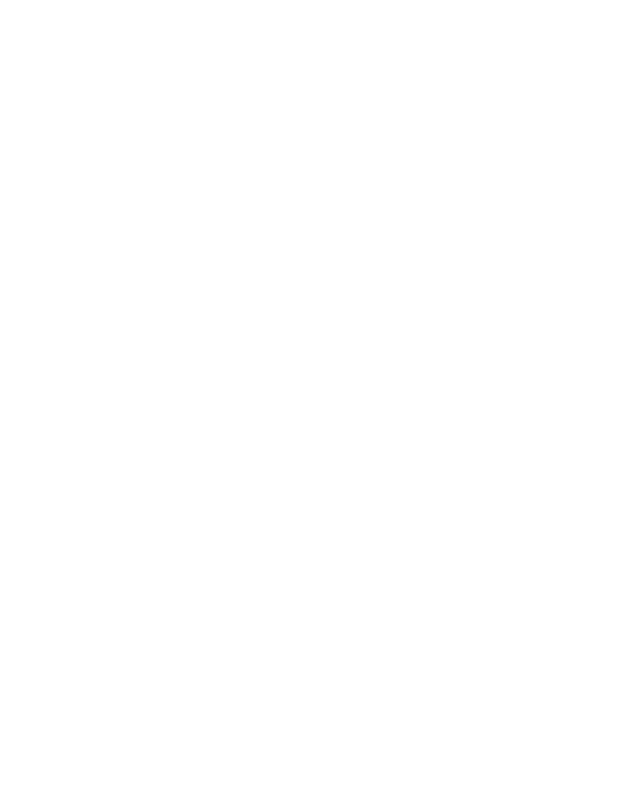
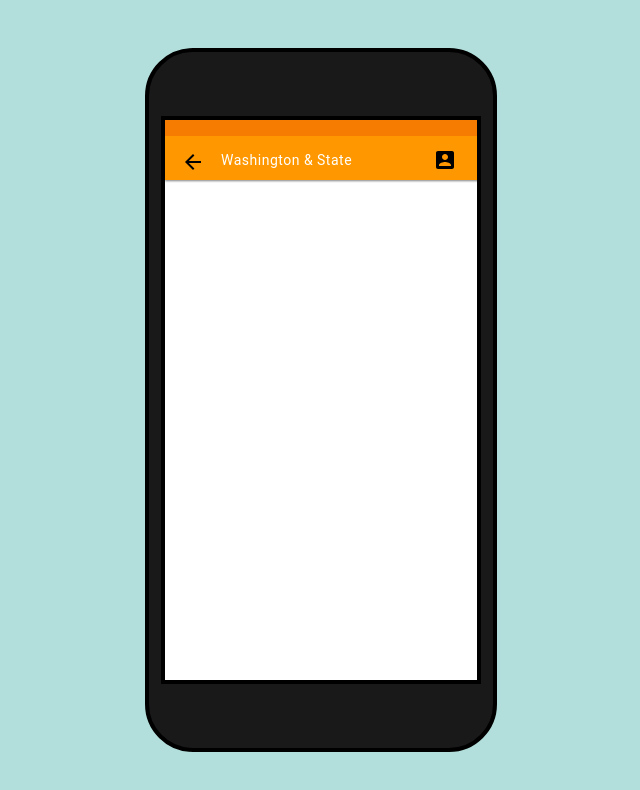
Before and after one commit to chieriwada/frontend-challenge, a plain HTML site: page index.html in a window 1280 px wide. Shown: the whole page, without its empty margins (319-959 px from the left). Drawn offline with Linux system fonts and the light colour scheme.

Commit message:
Update css and html

```diff
--- a/css/style.css
+++ b/css/style.css
@@ -0,0 +1,83 @@
+*, *:before, *:after {
+  box-sizing: border-box;
+}
+
+html, body {
+  height: 100%;
+}
+
+body {
+  display: flex;
+  align-items: center;
+  justify-content: center;
+  background-color: #b2dfdb;
+  font-family: Roboto, sans-serif;
+  font-size: 14px;
+}
+
+.android {
+  background-color: #181918;
+  padding: 8vh 1.5vh;
+  border-radius: 6vh;
+  position: relative;
+}
+
+.screen {
+  width: 40vh;
+  height: 71.1vh;
+  position: relative;
+  background-color: #fff;
+  flex-wrap: wrap;
+  overflow: auto;
+}
+
+.android, .screen {
+  border: 0.5vh solid #000;
+}
+
+.status-bar {
+  width: 40vh;
+  height: 16px;
+  position: relative;
+  background-color: #F57C00;
+  z-index: 1;
+}
+
+.app-bar {
+  width: 40vh;
+  height: 44px;
+  position: relative;
+  background-color: #FF9800;
+  filter: drop-shadow(0 1px 1px gray);
+  z-index: ;
+}
+
+.back-arrow {
+  fill: #fff !important;
+  width: 3vh;
+  position: relative;
+  left: 2vh;
+  padding-top: 1.8vh;
+  float: left;
+}
+
+.app-bar h1 {
+  font-family: Roboto, sans-serif;
+  font-size: 1em;
+  font-weight: 400;
+  color: #fff;
+  position: relative;
+  padding-top: 2.2vh;
+  padding-left: 4vh;
+  letter-spacing: 0.5px;
+  float: left;
+}
+
+.account {
+  fill: #fff !important;
+  width: 6.5vh;
+  position: relative;
+  padding-top: 1.55vh;
+  padding-right: 3.5vh;
+  float: right;
+}
--- a/index.html
+++ b/index.html
@@ -9,7 +9,19 @@
   </head>
 
   <body>
+    <div class="android">
+      <div class="screen">
+        <div class="status-bar">
+        </div>
+        <div class="app-bar">
+          <img class="back-arrow" src="images/baseline-arrow_back-24px.svg" alt="back arrow">
+          <h1>Washington & State</h1>
+          <img class="account" src="images/baseline-account_box-24px.svg" alt="account">
+        </div>
+      </div>
 
+
+    </div>
   </body>
 
 </html>
```
